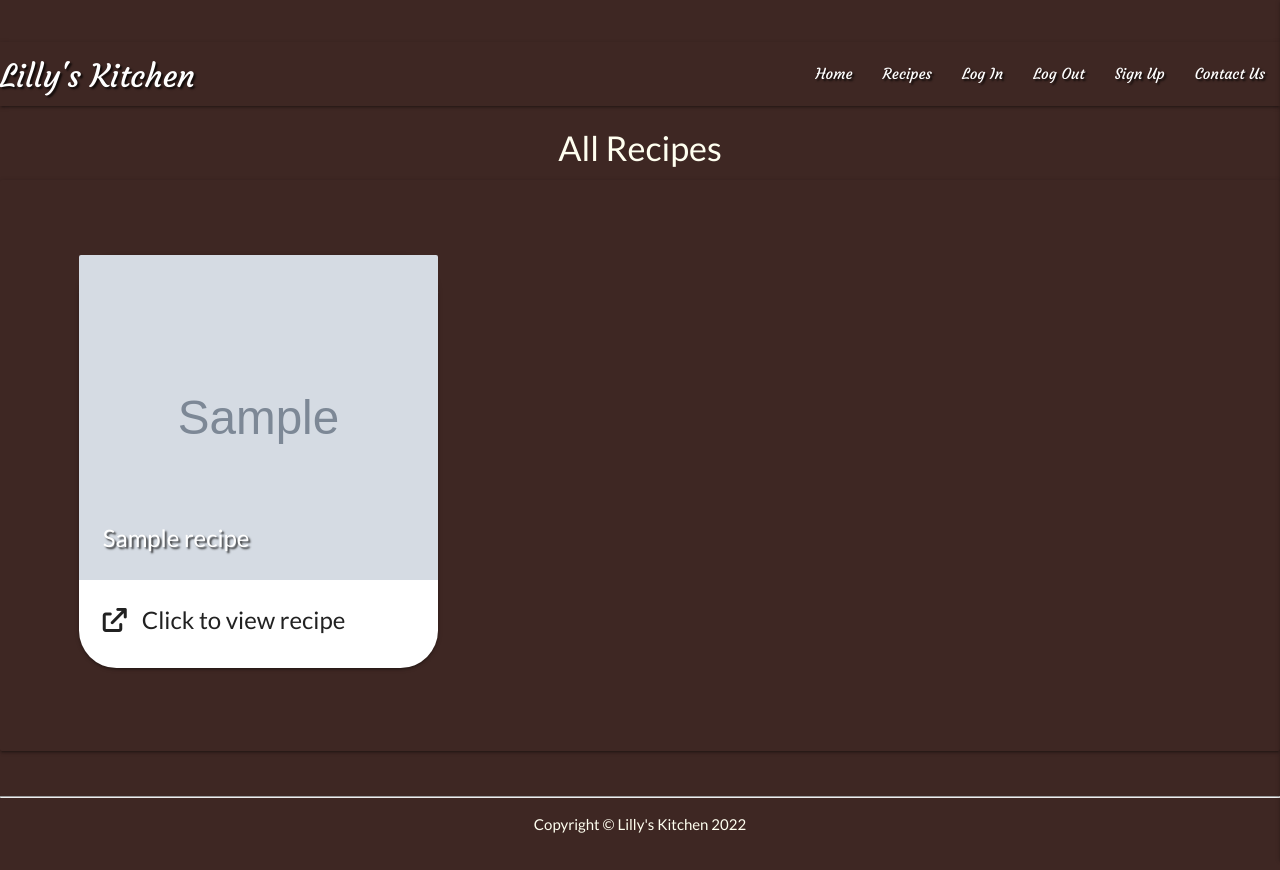
After one commit to Code-Institute-Submissions/malikdobbs-lillys_kitchen_AprResub, a Flask app: template templates/get_recipes.html in a window 1280 px wide. The commit adds this page. Run offline with Flask 2, Linux system fonts and the light colour scheme; the template is opened without the code that fills it: most values are stand-ins (such as "Sample title", 1, 10 or a date in 2020); grey boxes marked "Sample" are stand-in pictures; some libraries are stand-ins or nearby versions.

Commit message:
Recipes inserted to get_recipes.html

```diff
--- a/app.py
+++ b/app.py
@@ -24,9 +24,9 @@ def index():
 
 
 @app.route("/recipes")
-def recipes():
+def get_recipes():
 	recipes = list(mongo.db.recipes.find())
-	return render_template("recipes.html", recipes=recipes)
+	return render_template("get_recipes.html", recipes=recipes)
 
 
 if __name__ == "__main__":
--- a/static/css/style.css
+++ b/static/css/style.css
@@ -6,6 +6,7 @@ body {
 	background-color: #3e2723;
 }
 
+/* Index hero image */
 .hero-image {
 	background: url("https://www.mychicagosteak.com/steak-university/wp-content/uploads/2017/03/400474_TBone-Steak-Fired-Up.jpg") no-repeat center center;
 	background-size: cover;
@@ -33,10 +34,6 @@ body {
     padding-top: 1.5em;
     color: #fffff0;
 	font-family: 'Lato', sans-serif;
-}
-
-.lillys-intro {
-	color: #fffff0;
 }
 
 /* Text font for Nav bar logo  */
@@ -69,6 +66,25 @@ nav {
 	color: #3e2723;
 }
 
+.lillys-intro {
+	color: #fffff0;
+}
+
 .social-links {
 	float: center;
 }
+
+/* Recipe card and images */
+.recipe-img {
+	width:  250px;
+    height: 325px;
+    object-fit: cover;
+}
+
+.card-panel {
+	padding: 4.5em;
+}
+
+.card {
+	border-radius: 2.5em;
+}
--- a/templates/base.html
+++ b/templates/base.html
@@ -22,7 +22,7 @@
 				<a href="#" data-target="mobile-demo" class="sidenav-trigger right"><i class="fas fa-bars"></i></a>
 				<ul class="right hide-on-med-and-down">
 					<li><a href="{{ url_for('index') }}">Home</a></li>
-					<li><a href="{{ url_for('recipes' )}}">Recipes</a></li>
+					<li><a href="{{ url_for('get_recipes' )}}">Recipes</a></li>
 					<li><a href="#">Log In</a></li>
 					<li><a href="#">Log Out</a></li>
 					<li><a href="#">Sign Up</a></li>
@@ -34,7 +34,7 @@
 			<ul class="sidenav" id="mobile-demo">
 				<li><h4 class="center-align text-darken-4">Lilly's Kitchen</h4></li>
 				<li><a href="{{ url_for('index') }}">Home</a></li>
-				<li><a href="{{ url_for('recipes' )}}">Recipes</a></li>
+				<li><a href="{{ url_for('get_recipes' )}}">Recipes</a></li>
 				<li><a href="#">Log In</a></li>
 				<li><a href="#">Log Out</a></li>
 				<li><a href="#">Sign Up</a></li>
--- /dev/null
+++ b/templates/get_recipes.html
@@ -0,0 +1,71 @@
+{% extends "base.html" %}
+{% block content %}
+
+<section>
+	<h4 class="center-align lillys-intro">All Recipes</h4>
+	<div class="row card-panel transparent">
+		{% for recipe in recipes %}
+		{% if loop.index % 2 != 0 %}
+		<div class="col s12 m4">
+			<div class="card">
+				<div class="card-image waves-effect waves-block waves-light">
+					<img class="activator recipe-img" src="{{ recipe.image }}" alt="food-image">
+					<span class="card-title text-shadow">
+						<br>
+						<strong>{{ recipe.recipe_name }}</strong>
+					</span>
+				</div>
+				<div class="card-content">
+					<span class="card-title activator">
+						<i class="fa-solid fa-arrow-up-right-from-square left"></i>Click to view recipe</span>
+				</div>
+				<div class="card-reveal">
+					<span class="card-title">
+						<strong>{{ recipe.recipe_name }}</strong>
+						<i class="fa-solid fa-xmark right"></i></span>
+					<p><b>Preparation Time : </b> {{ recipe.prep_time }} </p>
+					<p><b>Cooking Time : </b> {{ recipe.cook_time }} </p>
+					<p><b>Description : </b> {{ recipe.recipe_description }} </p>
+					<p><b>Step 1 : </b> {{ recipe.method_1 }} </p>
+					<p><b>Step 2 : </b> {{ recipe.method_2 }} </p>
+					<p><b>Step 3 : </b> {{ recipe.method_3 }} </p>
+					<p><b>Step 4 : </b> {{ recipe.method_4 }} </p>
+					<p><b>Step 5 : </b> {{ recipe.method_5 }} </p>
+				</div>
+			</div>
+		</div>
+		{% else %}
+		<div class="col s12 m4">
+			<div class="card">
+				<div class="card-image waves-effect waves-block waves-light">
+					<img class="activator recipe-img" src="{{ recipe.image }}" alt="food-image">
+					<span class="card-title text-shadow">
+						<br>
+						<strong>{{ recipe.recipe_name }}</strong>
+					</span>
+				</div>
+				<div class="card-content">
+					<span class="card-title activator">
+						<i class="fa-solid fa-arrow-up-right-from-square left"></i>Click to view recipe</span>
+				</div>
+				<div class="card-reveal">
+					<span class="card-title">
+						<strong>{{ recipe.recipe_name }}</strong>
+						<i class="fa-solid fa-xmark right"></i></span>
+					<p><b>Preparation Time : </b> {{ recipe.prep_time }} </p>
+					<p><b>Cooking Time : </b> {{ recipe.cook_time }} </p>
+					<p><b>Description : </b> {{ recipe.recipe_description }} </p>
+					<p><b>Step 1 : </b> {{ recipe.method_1 }} </p>
+					<p><b>Step 2 : </b> {{ recipe.method_2 }} </p>
+					<p><b>Step 3 : </b> {{ recipe.method_3 }} </p>
+					<p><b>Step 4 : </b> {{ recipe.method_4 }} </p>
+					<p><b>Step 5 : </b> {{ recipe.method_5 }} </p>
+				</div>
+			</div>
+		</div>
+		{% endif %}
+		{% endfor %}
+	</div>
+</section>
+
+{% endblock %}
```
Also changed, not shown: templates/recipes.html (deleted, +0 -14 lines).
